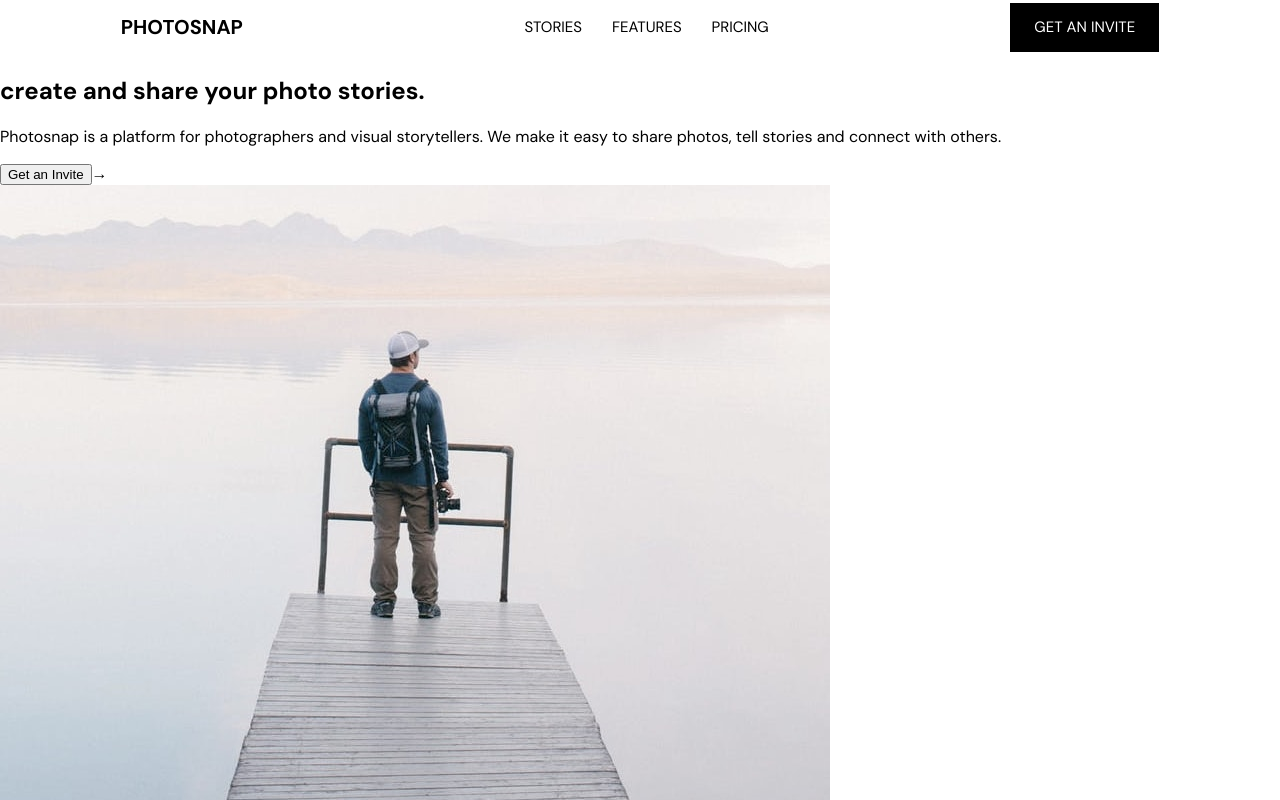
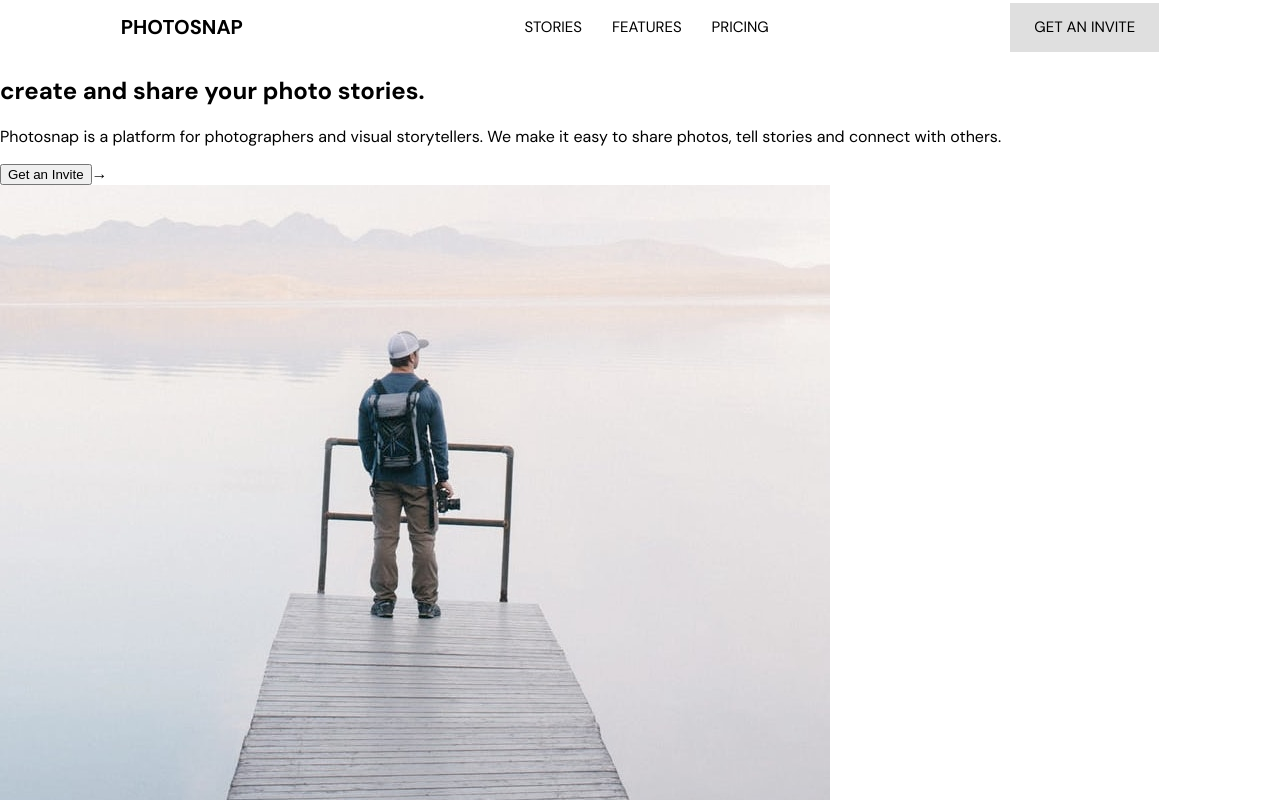
Before and after one commit to BuraYu/photosnap, a React (Create React App) app: page / in a window 1280 px wide. In both pictures the pointer is over the element "GET AN INVITE". Shown: the top 800 px of the page. Built offline with nearby package versions, Linux system fonts and the light colour scheme.

Commit message:
fixed navbar style, hover

```diff
--- a/src/App.css
+++ b/src/App.css
@@ -89,15 +89,27 @@ body {
 }
 
 .navbar__label {
-  color: var(--purewhite);
   font-weight: var(--body-font-weight);
   background-color: var(--pureblack);
   padding: 12px 24px;
+  transition: all ease-in-out 0.3s;
 }
 
 .navbar__label .navbar__lable-link {
   text-decoration: none;
   color: var(--purewhite);
+  transition: all ease-in-out 0.3s;
+}
+
+.navbar__label:hover {
+  background-color: var(--lightgrey);
+  transition: all ease-in-out 0.3s;
+}
+
+.navbar__lable-link:hover {
+  text-decoration: none;
+  color: var(--pureblack);
+  transition: all ease-in-out 0.3s;
 }
 
 /*Section CSS*/
```
